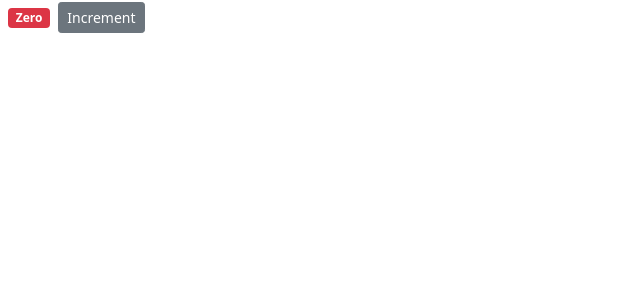
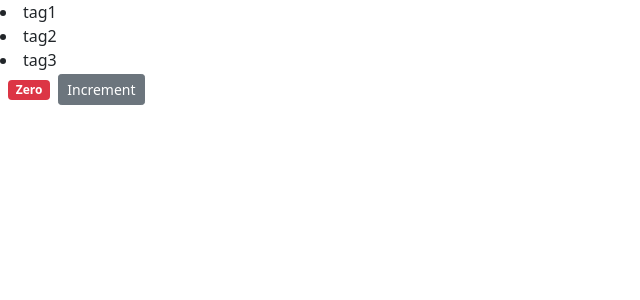
Before and after one commit to visotnik/02-counter-jfd-m2-react, a React (Create React App) app: page / in a window 1280 px wide. Shown: the top 300 px of the page, without its empty margins (0-640 px from the left). Built offline with nearby package versions, Linux system fonts and the light colour scheme.

Commit message:
release 08 added

```diff
--- a/src/components/counter.jsx
+++ b/src/components/counter.jsx
@@ -2,6 +2,8 @@ import React, { useState } from "react";
 
 const Counter = () => {
   const [count, setCount] = useState(0);
+
+  const tags = ["tag1", "tag2", "tag3"];
 
   // const x = <h1>Zero</h1>;
 
@@ -20,6 +22,15 @@ const Counter = () => {
 
   return (
     <>
+      {/* Each child in a list should have a unique "key" prop. */}
+      {/* запись через return */}
+      {/* {tags.map((tag) => {
+        return <li>{tag}</li>;
+      })} */}
+      {/* запись упрощенная без return */}
+      {tags.map((tag) => (
+        <li key={tag}>{tag}</li>
+      ))}
       <span className={getBageClasses()}>{formCount()}</span>
       <button className="btn btn-secondary btn-sm">Increment</button>
     </>
```
